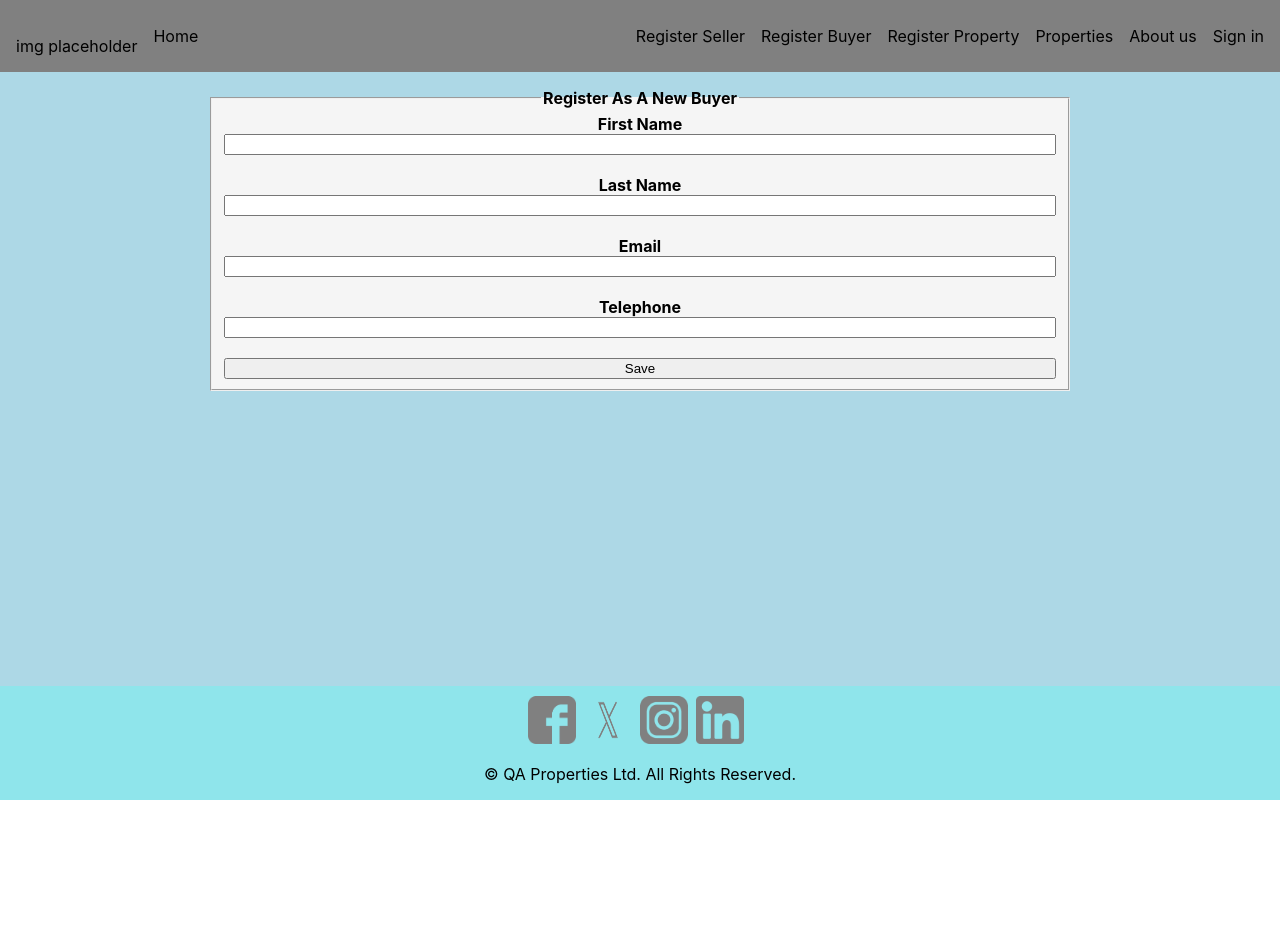
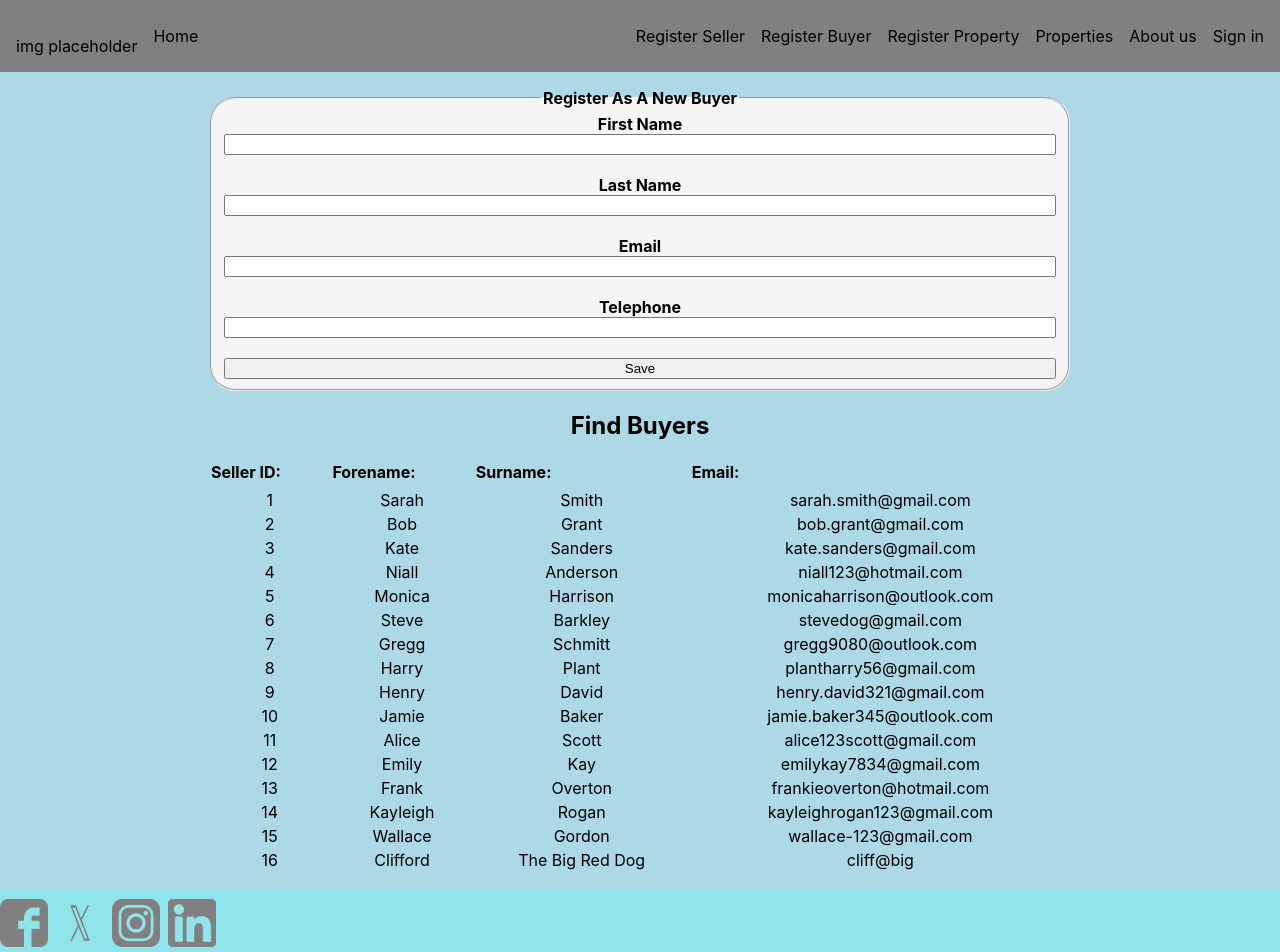
Before and after one commit to starwarsjedi321/GroupProject, a React (Create React App) app in the folder groupproject/: page /register-buyer in a window 1280 px wide. Shown: the top 952 px of the page. Before the commit the page ends 800 px from the top, so only its background shows below. Built offline with nearby package versions, Linux system fonts and the light colour scheme.

Commit message:
display details

```diff
--- a/groupproject/src/App.js
+++ b/groupproject/src/App.js
@@ -9,6 +9,7 @@ import DisplayProperties from './components/DisplayProperties';
 // Import page components below
 import PropertyForm from './components/propertyForm.js';
 import DisplaySelectedProperty from './components/DisplaySelectedProperty.js';
+import DisplaySellers from './components/DisplaySellers.js'
 
 function App() {
   return (
@@ -25,11 +26,11 @@ function App() {
             />
             <Route
             path="register-seller"
-            element={<>seller test</>}
+            element={<DisplaySellers user="Sellers"/>}
             />
             <Route
             path="register-buyer"
-            element= {[<Buyerform />]}
+            element= {[<Buyerform />, <DisplaySellers user="Buyers"/>]}
             />
             <Route
             path="properties/:query"
--- a/groupproject/src/components/DisplaySellers.js
+++ b/groupproject/src/components/DisplaySellers.js
@@ -1,12 +1,27 @@
 import { React } from 'react';
 import '../styles/tables.css';
-import data from '../database/Seller.json';
+import data from '../database/Properties.json';
 
-const DisplaySellers = () => {
+const DisplaySellers = (props) => {
+
+    // Checking which page we are on to display either buyer or seller
+
+    let display;
+
+    if (props.user == "Sellers") {
+        display = data.sellers;
+    }
+    else if (props.user == "Buyers") {
+        display = data.buyers;
+    }
 
     return (
         <div>
-            <h1>Find Sellers</h1>
+
+
+
+
+            <h1>Find {props.user}</h1>
 
             <table name="sellerData">
                 <tr>
@@ -14,16 +29,14 @@ const DisplaySellers = () => {
                     <th>Forename: </th>
                     <th>Surname: </th>
                     <th>Email: </th>
-                    <th>Telephone: </th>
                 </tr>
-                {data.map((details) => {
+                {display.map((details) => {
                     return (
                         <tr key={details.id} >
                             <td>{details.ID}</td>
                             <td>{details.firstName}</td>
                             <td>{details.lastName}</td>
                             <td>{details.email}</td>
-                            <td>{details.telephone}</td>
                         </tr>
                     )
                 }
--- a/groupproject/src/database/Properties.json
+++ b/groupproject/src/database/Properties.json
@@ -119,6 +119,14 @@
       "email": "wallace-123@gmail.com",
       "telephone": "07418394628",
       "id": "2295"
+    },
+    {
+      "id": "883e",
+      "ID": 16,
+      "firstName": "Clifford",
+      "lastName": "The Big Red Dog",
+      "email": "cliff@big",
+      "telephone": "123"
     }
   ],
   "sellers": [
--- a/groupproject/src/styles/form.css
+++ b/groupproject/src/styles/form.css
@@ -4,6 +4,7 @@
     background-color: whitesmoke;
     display: flex;
     flex-direction: column;
+    border-radius: 25px;
 }
 
 .title {
```
